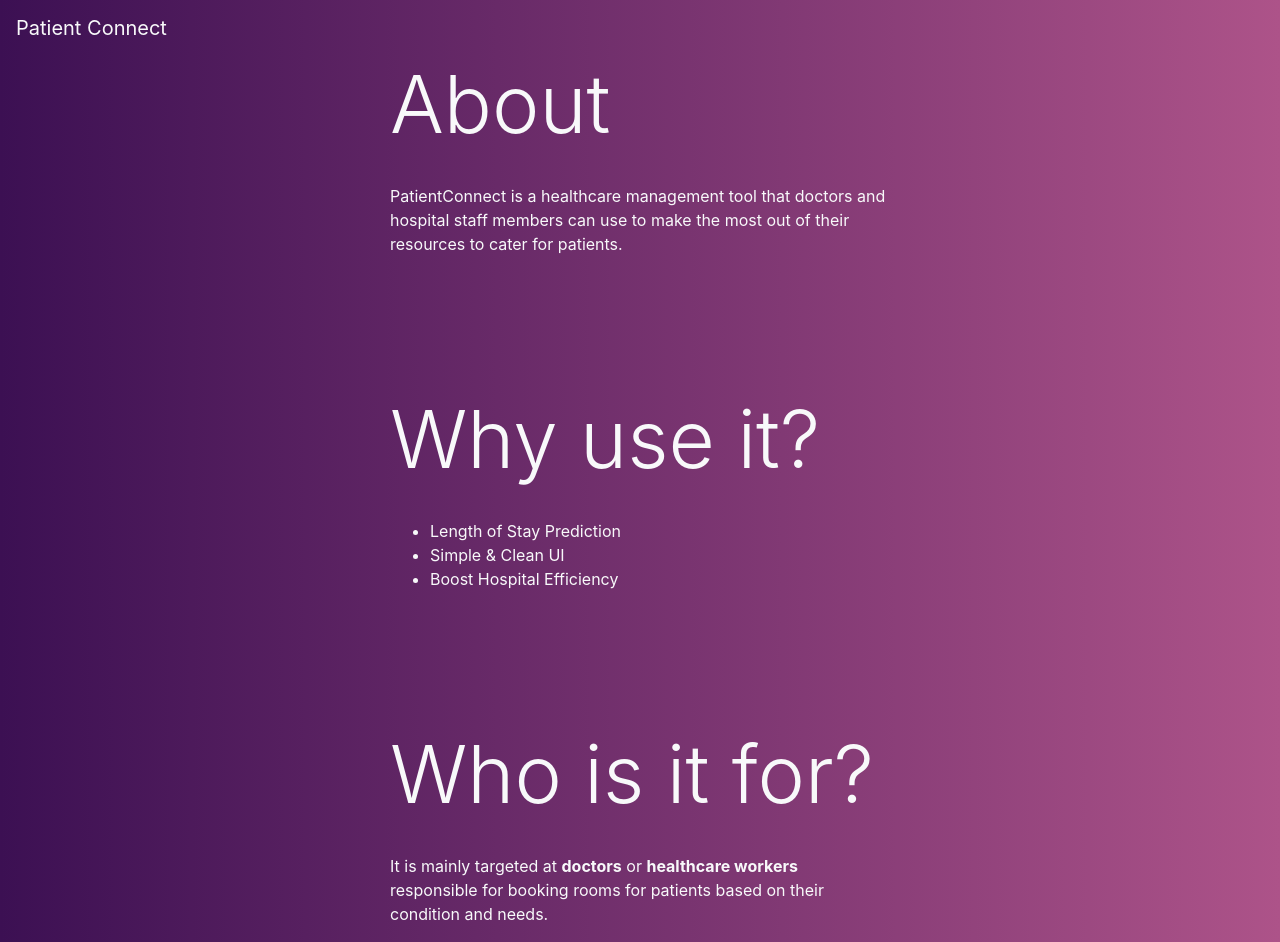
After one commit to saranyab9064/Patient_Connect, a Flask app: page /about in a window 1280 px wide. The commit adds this page. Run offline with Flask 2, Linux system fonts and the light colour scheme; some libraries are stand-ins or nearby versions.

Commit message:
added about page

```diff
--- a/main.py
+++ b/main.py
@@ -55,6 +55,10 @@ modelInput = []
 @app.route('/')
 def login():
     return redirect('/register')
+
+@app.route('/about', methods=['GET','POST'])
+def about():
+    return render_template('about.html')
 
 @app.route('/test', methods=['GET','POST'])
 def test():
@@ -275,11 +279,11 @@ def login_validation():
         #print("items",items)
         if len(items)>0:
             name=items[0]['email']
-            return render_template('home.html')
+            return redirect('/home')
         else:
             result = {}
             result ="You don't have a account. Please click create a new account"
-            return render_template('home_test.html',msg=result)
+            return render_template('login.html',msg=result)
     else:
         return render_template('login.html',msg="")
 
--- /dev/null
+++ b/templates/about.html
@@ -0,0 +1,41 @@
+<!doctype html>
+<html lang="en">
+  <head>
+    <!-- Required meta tags -->
+    <meta charset="utf-8">
+    <meta name="viewport" content="width=device-width, initial-scale=1, shrink-to-fit=no">
+    <link rel="stylesheet" type ="text/css" href = "{{url_for('static',filename='css/style.css')}}">
+    <!-- Bootstrap CSS -->
+    <link rel="stylesheet" href="https://cdn.jsdelivr.net/npm/bootstrap@4.5.3/dist/css/bootstrap.min.css" integrity="sha384-TX8t27EcRE3e/ihU7zmQxVncDAy5uIKz4rEkgIXeMed4M0jlfIDPvg6uqKI2xXr2" crossorigin="anonymous">
+
+    <title>Patient Connect</title>
+  </head>
+  <body class="bg-nav">
+      <nav class = "navbar">
+          <a href="" class="navbar-brand text-light">
+            Patient Connect
+        </a>
+      </nav>
+      <div class="container">
+          <div class="mx-auto" style="width: 500px">
+            <h2 class="text-light display-4 mt-100" style="font-size:80px">About</h1>
+            <br/>
+            <p class="text-light"> PatientConnect is a healthcare management tool that doctors and hospital staff members can use to make the most out of their resources to cater for patients.</p>
+
+            <h2 class="text-light display-4 mt-135" style="font-size:80px">Why use it?</h1>
+            <br/>
+            <ul class="text-light">
+                <li>Length of Stay Prediction</li>
+                <li>Simple & Clean UI</li>
+                <li>Boost Hospital Efficiency</li>
+            </ul>
+            <h2 class="text-light display-4 mt-135" style="font-size:80px">Who is it for?</h1>
+            <br/>
+            <p class="text-light">It is mainly targeted at <b>doctors</b> or <b>healthcare workers</b> responsible for booking rooms for patients based on their condition and needs.</p>
+        </div>
+        <div>
+
+        </div>
+        </div>
+      </body>
+      </html>
```
Also changed, not shown: templates/home_test.html (+5 -3 lines), static/first-aid-kit.png (added), static/health-insurance.png (deleted), static/healthcare.png (deleted), static/heart.png (added).
